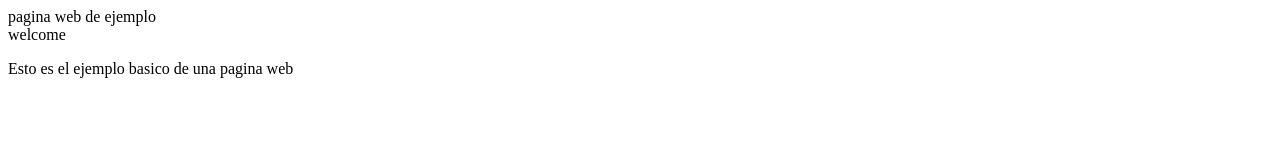
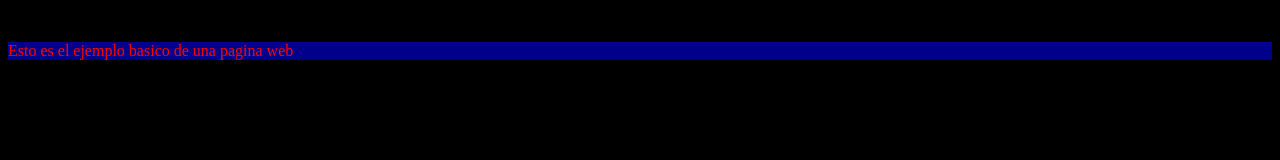
Before and after one commit to LucaBlanco944/LucaBlanco944.github.io, a plain HTML site: page index.html in a window 1280 px wide. Drawn offline with Linux system fonts and the light colour scheme.

Commit message:
subido el jueves

```diff
--- /dev/null
+++ b/css/estilos.css
@@ -0,0 +1,12 @@
+p {
+    color: red;
+    background-color: darkblue;
+}
+
+body {
+    background-color: black;
+}
+
+h1 {
+    color: whitesmoke;
+}
--- a/index.html
+++ b/index.html
@@ -1,7 +1,8 @@
 <html>
-<header>
-  pagina web de ejemplo
-</header>
+ <head>
+    <title>web de Luca</title>
+    <link href="css/estilos.css" rel="stylesheet">
+ </head>
 <body>
   <h>welcome</h>
   <p>Esto es el ejemplo basico
```
